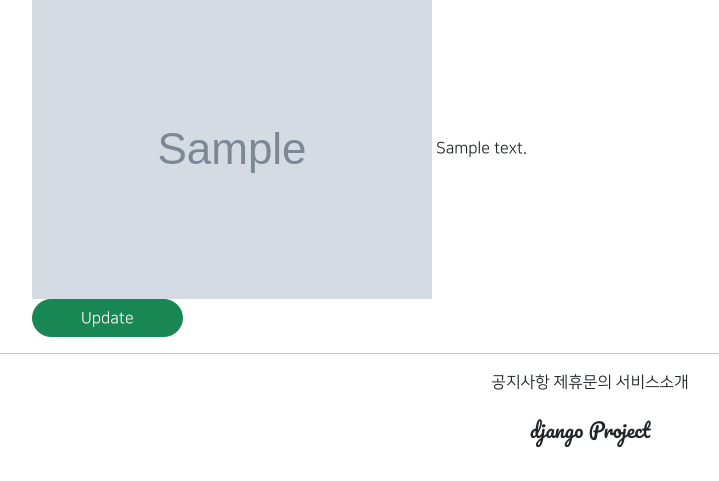
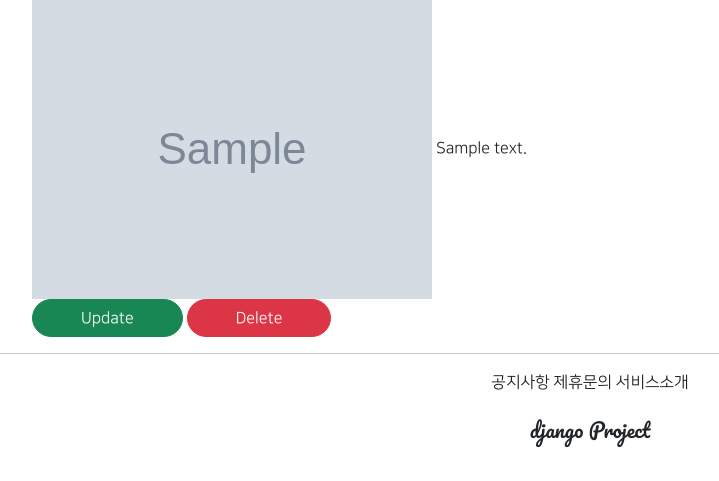
Before and after one commit to kokimian/git_1ban_web, a Django app: page /articles/detail/1 in a window 1280 px wide. Shown: the part 319-800 px from the top of the page, without its empty margins (50-769 px from the left). Run offline with Django 3.2, Linux system fonts and the light colour scheme; tables that the repository leaves empty hold one stand-in row (values such as "Sample post"); grey boxes marked "Sample" are stand-in pictures; parts of the project's set-up code (start-up, migrations or seed data) failed here and were passed over; some libraries are stand-ins or nearby versions.

Commit message:
2021/08/04 1ban class commit 2

```diff
--- a/articleapp/templates/articleapp/detail.html
+++ b/articleapp/templates/articleapp/detail.html
@@ -1,5 +1,5 @@
 {% extends 'base.html' %}
-
+{% load bootstrap4 %}
 
 {% block content %}
 
@@ -20,6 +20,10 @@
                         class="btn btn-success rounded-pill px-5">
                         Update
                 </a>
+                <a href="{% url 'articleapp:delete' pk=target_article.pk %}"
+                        class="btn btn-danger rounded-pill px-5">
+                        Delete
+                </a>
             </div>
         </div>
 
--- a/articleapp/urls.py
+++ b/articleapp/urls.py
@@ -1,7 +1,7 @@
 from django.urls import path
 from django.views.generic import TemplateView
 
-from articleapp.views import ArticleCreateView, ArticleDetailView, ArticleUpdateView
+from articleapp.views import ArticleCreateView, ArticleDetailView, ArticleUpdateView, ArticleDeleteView
 
 app_name = 'articleapp'
 
@@ -10,4 +10,5 @@ urlpatterns = [
     path('create/', ArticleCreateView.as_view(), name='create'),
     path('detail/<int:pk>', ArticleDetailView.as_view(), name='detail'),
     path('update/<int:pk>', ArticleUpdateView.as_view(), name='update'),
+    path('delete/<int:pk>', ArticleDeleteView.as_view(), name='delete'),
 ]
--- a/articleapp/views.py
+++ b/articleapp/views.py
@@ -2,7 +2,7 @@ from django.shortcuts import render
 
 # Create your views here.
 from django.urls import reverse_lazy, reverse
-from django.views.generic import CreateView, DetailView, UpdateView
+from django.views.generic import CreateView, DetailView, UpdateView, DeleteView
 
 from accountapp.templates.accountapp.forms import ArticleCreationForm
 from articleapp.models import Article
@@ -31,3 +31,9 @@ class ArticleUpdateView(UpdateView):
 
     def get_success_url(self):
         return reverse('articleapp:detail', kwargs={'pk': self.object.pk})
+
+class ArticleDeleteView(DeleteView):
+    model = Article
+    context_object_name = 'target_article'
+    success_url = reverse_lazy('articleapp:list')
+    template_name = 'articleapp/delete.html'
```
Also changed, not shown: articleapp/templates/articleapp/delete.html (renamed from profileapp/templates/profileapp/update.html, +5 -6 lines).
